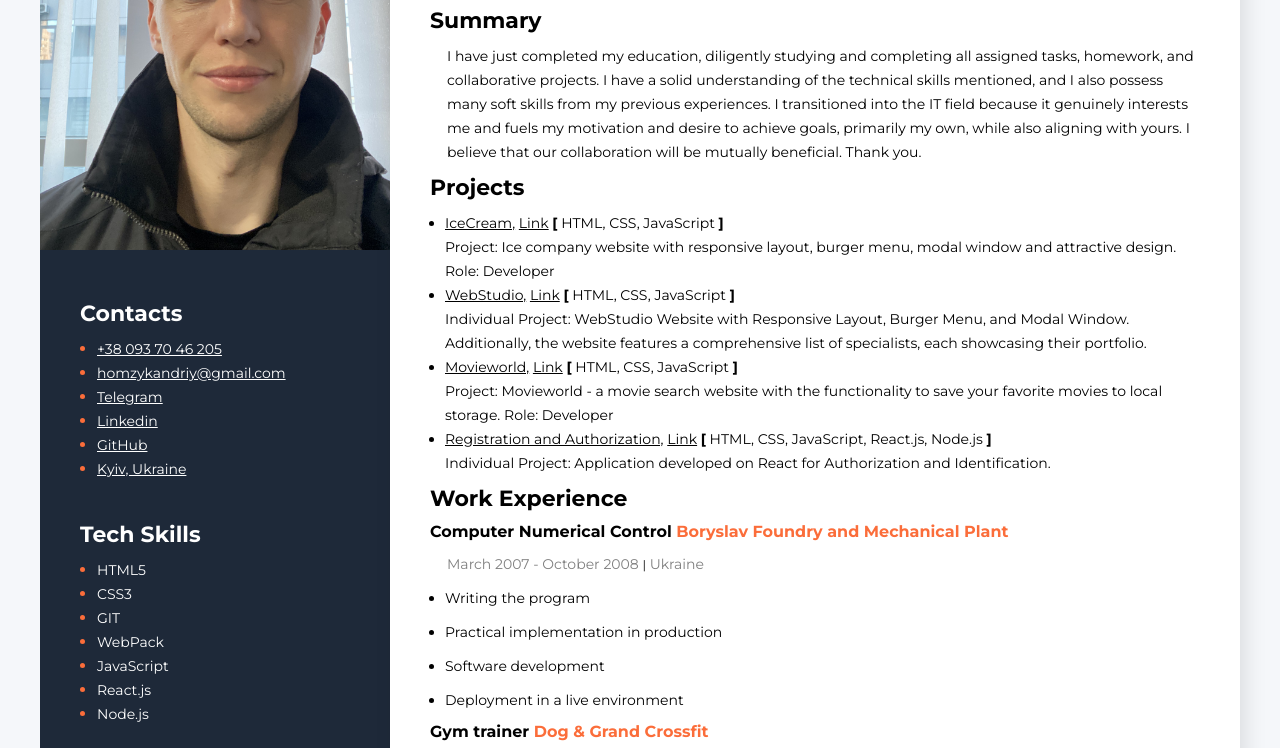
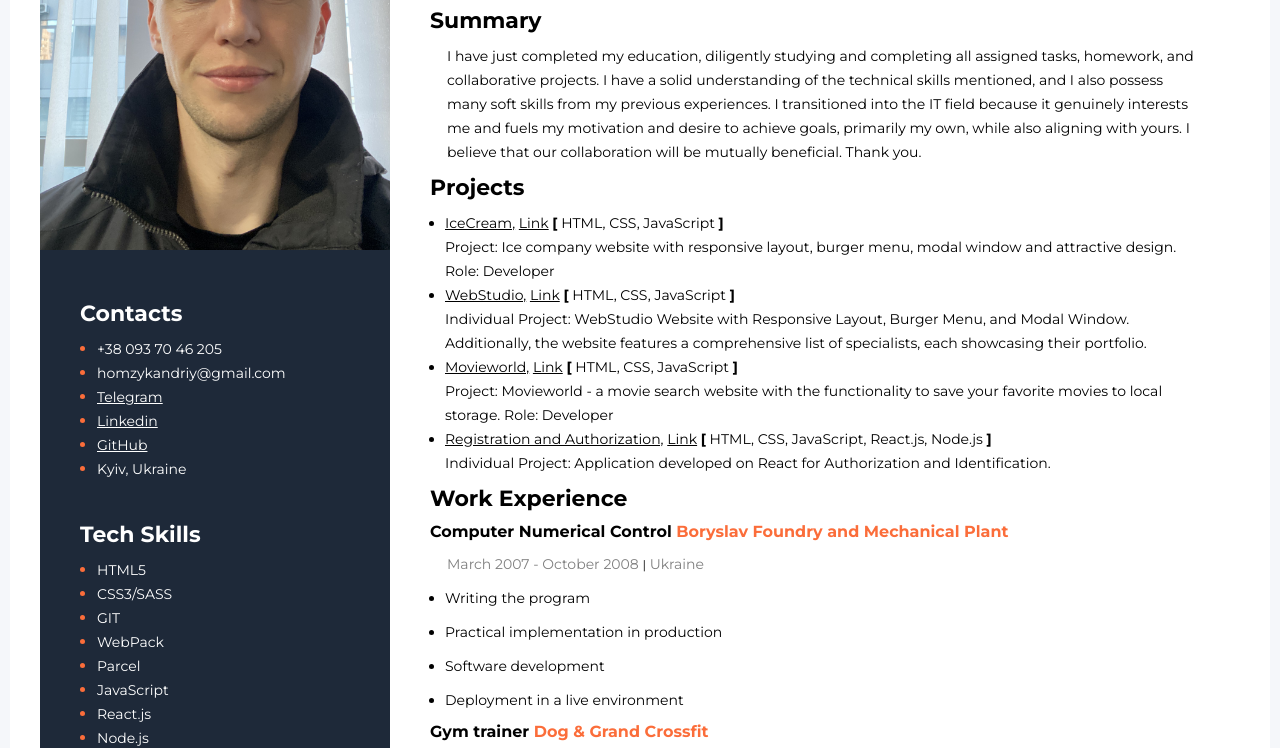
Before and after one commit to Andrii55/Portfolio, a plain HTML site: page index.html in a window 1280 px wide. Shown: the part 227-975 px from the top of the page. Drawn offline with Linux system fonts and the light colour scheme.

Commit message:
addCorectionContact

```diff
--- a/index.html
+++ b/index.html
@@ -39,11 +39,9 @@
                 <a href="https://ruudyaa.github.io/codebusters/" target="_blank" class="project__link"
                   >IceCream,</a
                 >
-
                 <span><a class="project__link" target="_blank" href="https://github.com/ruudyaa/codebusters">Link</a></span>
                 <span class="project__brecket">[</span> HTML, CSS, JavaScript
                 <span class="project__brecket">]</span>
-
               </span>
               <p class="project__info">Project: Ice company website with responsive layout, burger menu, modal window and attractive design. Role: Developer</p>
             </li>
@@ -52,11 +50,9 @@
                 <a href="https://andrii55.github.io/goit-markup-hw-08/" target="_blank" class="project__link"
                   >WebStudio,</a
                 >
-
                 <span><a class="project__link" target="_blank" href="https://github.com/Andrii55/goit-markup-hw-08">Link</a></span>
                 <span class="project__brecket">[</span> HTML, CSS, JavaScript
                 <span class="project__brecket">]</span>
-
               </span>
               <p class="project__info">Individual Project: WebStudio Website with Responsive Layout, Burger Menu, and Modal Window. Additionally, the website features a comprehensive list of specialists, each showcasing their portfolio.</p>
             </li>
@@ -65,20 +61,17 @@
                 <a href="https://svitlana-lazurenko.github.io/wireless-warriors/" target="_blank" class="project__link"
                   >Movieworld,</a
                 >
-
                 <span><a class="project__link" target="_blank" href="https://github.com/Svitlana-Lazurenko/wireless-warriors">Link</a></span>
                 <span class="project__brecket">[</span> HTML, CSS, JavaScript
                 <span class="project__brecket">]</span>
               </span>
              <p class="project__info">Project: Movieworld - a movie search website with the functionality to save your favorite movies to local storage. Role: Developer</p>
-
             </li>
             <li class="project__item">
               <span class="project">
                 <a href="https://andrii55.github.io/goit-react-hw-08-phonebook/" target="_blank" class="project__link"
                   >Registration and Authorization,</a
                 >
-
                 <span><a class="project__link" target="_blank" href="https://github.com/Andrii55/goit-react-hw-08-phonebook">Link</a></span>
                 <span class="project__brecket">[</span> HTML, CSS, JavaScript, React.js, Node.js
                 <span class="project__brecket">]</span>
@@ -184,7 +177,7 @@
           <h3 class="sidebar__title">Contacts</h3>
           <ul>
             <li class="contact__item">
-              <a href="tel:+380937046205" class="contact__link"
+              <a href="tel:+380937046205" class="contact__link link"
                 >+38 093 70 46 205</a
               >
             </li>
@@ -192,7 +185,7 @@
               <a
                 href="mailto:homzykandriy@gmail.com"
                 target="_blank"
-                class="contact__link"
+                class="contact__link link"
                 >homzykandriy@gmail.com</a
               >
             </li>
@@ -225,7 +218,7 @@
                 href="https://goo.gl/maps/JnYD73sEzh4ppTHx9"
                 target="_blank"
                 rel="noopener noreferrer"
-                class="contact__link"
+                class="contact__link link"
                 >Kyiv, Ukraine</a
               >
             </li>
@@ -238,13 +231,16 @@
               <p class="tech__skills__tech">HTML5</p>
             </li>
             <li class="tech__skills__item">
-              <p class="tech__skills__tech">CSS3</p>
+              <p class="tech__skills__tech">CSS3/SASS</p>
             </li>
             <li class="tech__skills__item">
               <p class="tech__skills__tech">GIT</p>
             </li>
             <li class="tech__skills__item">
               <p class="tech__skills__tech">WebPack</p>
+            </li>
+            <li class="tech__skills__item">
+              <p class="tech__skills__tech">Parcel</p>
             </li>
             <li class="tech__skills__item">
               <p class="tech__skills__tech">JavaScript</p>
--- a/styles.css
+++ b/styles.css
@@ -76,10 +76,10 @@ body {
   max-width: 1200px;
   margin: 0 auto;
   padding: 0 30px;
+  background-color: #ffffff;
 }
 
 .main__content {
-  box-shadow: 6px 6px 20px rgba(0, 0, 0, 0.1);
   background-color: #ffffff;
   margin-left: auto;
   margin-right: auto;
@@ -303,6 +303,10 @@ body {
   color: var(--accent-color);
 }
 
+.link {
+  text-decoration: none;
+}
+
 .contact__item {
   margin-left: 17px;
   color: var(--accent-color);
```
